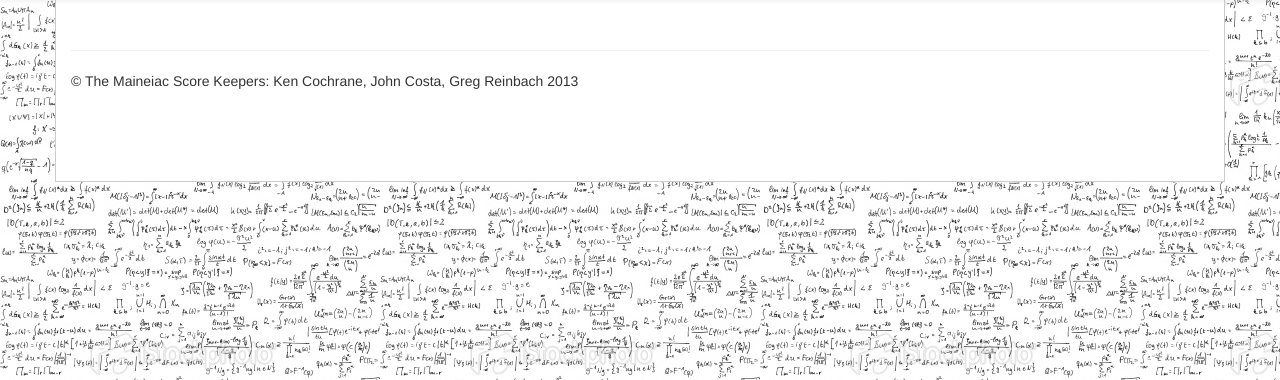
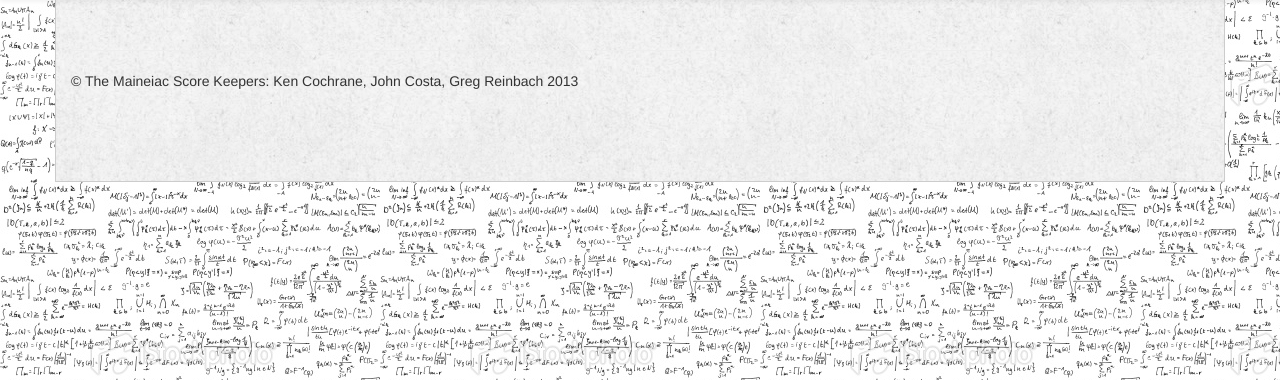
Before and after one commit to kencochrane/scorinator, a Django app: template scorinator/templates/base.html in a window 1280 px wide. Shown: the part 51-431 px from the top of the page. Run offline with Django 3.2, Linux system fonts and the light colour scheme; the template is opened without the code that fills it, so the values that code supplies are empty; some libraries are stand-ins or nearby versions.

Commit message:
tweaked container background

```diff
--- a/scorinator/assets/css/main.css
+++ b/scorinator/assets/css/main.css
@@ -8,7 +8,7 @@ body {
 
 #content {
     padding-top: 30px;
-    background-color: #fff;
+    background: url(../img/paper_3.png);
     border: 1px solid #ccc;
 }
 
```
Also changed, not shown: scorinator/assets/img/binding_dark.png (deleted), scorinator/assets/img/paper_3.png (added).
